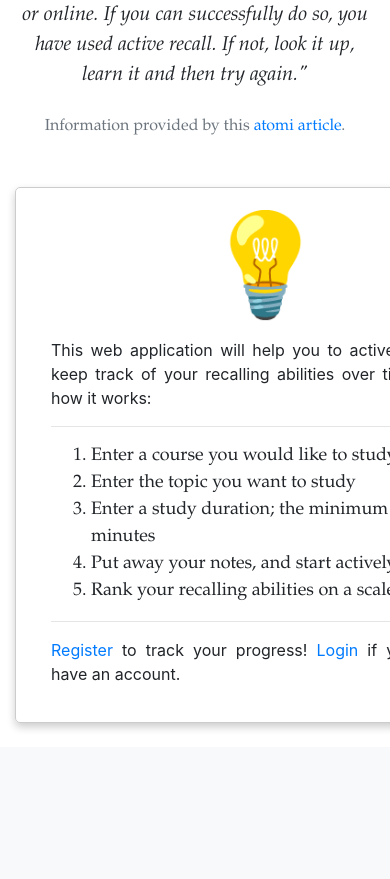
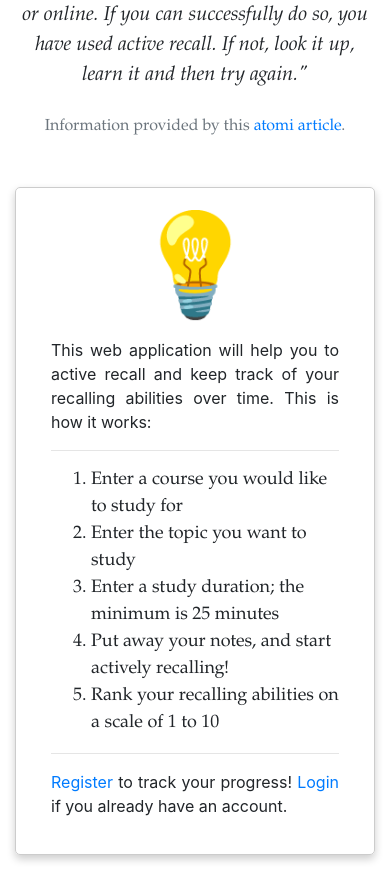
Before and after one commit to brucetieu/Active-Recall, a Flask app: page / in a window 390 px wide; the page is wider, and only the part inside the window is pictured. Shown: the part 534-1413 px from the top of that part. Before the commit the page ends 1263 px from the top of that part, so only its background shows below. Run offline with Flask 2, Linux system fonts and the light colour scheme; some libraries are stand-ins or nearby versions.

Commit message:
Added responsive to html pages

```diff
--- a/static/styles.css
+++ b/static/styles.css
@@ -61,6 +61,7 @@ button {
 
 .card {
     width: 500px;
+    max-width: 100%;
     border: 1px solid #ccc;
     border-radius: 5px;
     margin: auto;
@@ -75,6 +76,7 @@ button {
 
 .card2 {
     width: 500px;
+    max-width: 100%;
     border: 1px solid #ccc;
     border-radius: 5px;
     margin: auto;
```
